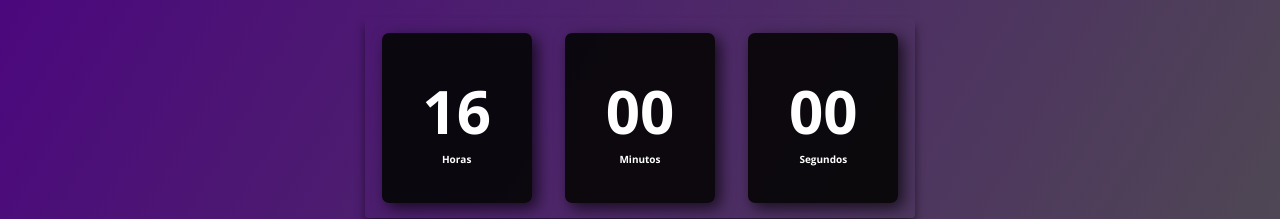
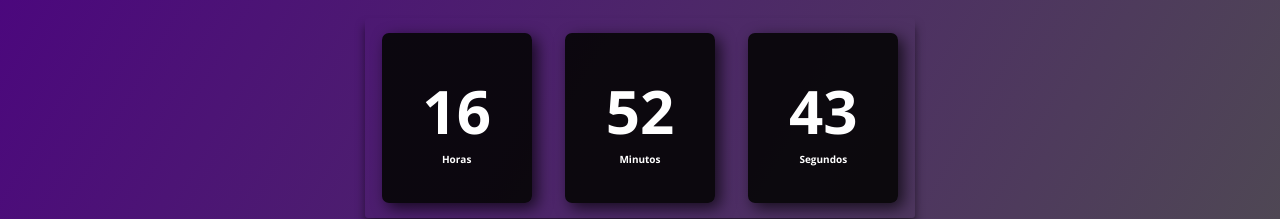
Before and after one commit to Diogoevangelist/Relogio-Digital-Dinamico, a plain HTML site: page index.html in a window 1280 px wide. Shown: the part 282-501 px from the top of the page. Drawn offline with nearby package versions, Linux system fonts and the light colour scheme.

Commit message:
correção de bugs

```diff
--- a/assets/js/script.js
+++ b/assets/js/script.js
@@ -8,11 +8,11 @@ const relogio = setInterval(function time() {
     let min = dateToday.getMinutes();
     let s = dateToday.getSeconds();
 
-if(hr < 10) hr = '0' + hr;
+    if(hr < 10) hr = '0' + hr;
 
-if(min < 10) min = '0' + min;
+    if(min < 10) min = '0' + min;
 
-if(s < 10) s = '0' + s;
+    if(s < 10) s = '0' + s;
 
     horas.textContent = hr;
     minutos.textContent = min;
--- a/index.html
+++ b/index.html
@@ -14,12 +14,12 @@
         </div>
 
         <div>
-            <span id="horas">00</span>
+            <span id="minutos">00</span>
             <span class="tempo">Minutos</span>
         </div>
 
         <div>
-            <span id="horas">00</span>
+            <span id="segundos">00</span>
             <span class="tempo">Segundos</span>
         </div>
     </div>
```
